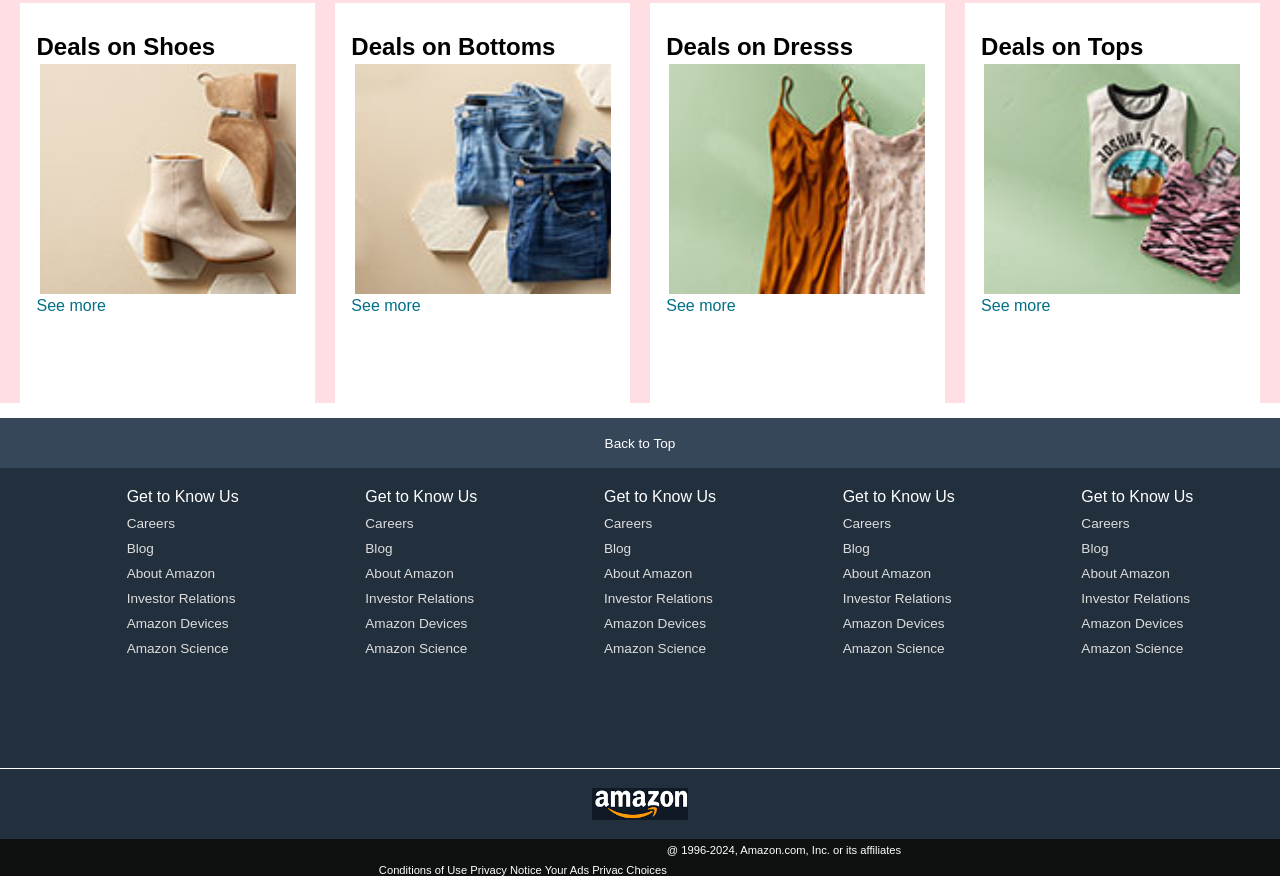
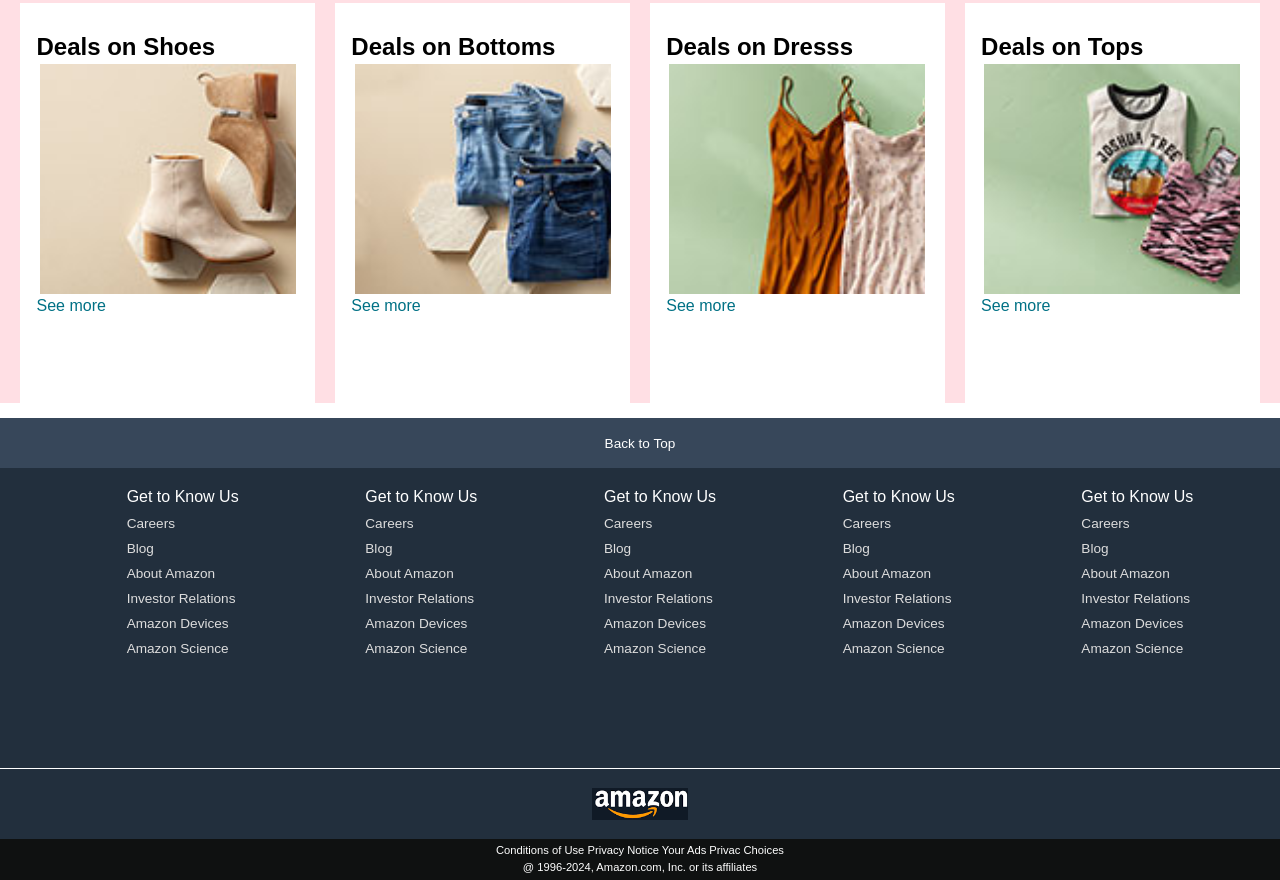
Before and after one commit to lavanyaparashar/project, a website: page index.html in a window 1280 px wide. Shown: the part 1242-2122 px from the top of the page. Drawn offline with Linux system fonts and the light colour scheme.

Commit message:
footers rearrangement

```diff
--- a/index.html
+++ b/index.html
@@ -215,6 +215,8 @@
                 <a>Privacy Notice</a>
                 <a>Your Ads Privac Choices</a>
             </div>
+        </div>
+        <div class="foot-panel5">
             <div class="copyright">
                 @ 1996-2024, Amazon.com, Inc. or its affiliates
             </div>
--- a/style.css
+++ b/style.css
@@ -16,6 +16,7 @@
 .nav-logo{
     height: 50px;
     width: 100px;
+    display: flex;
 }
 
 .logo{
@@ -238,17 +239,21 @@
 .foot-panel4{
     background-color: #0f1111;
     color: white;
-    display: flex;
+    display:flex;
     justify-content: center;
+    align-items: center;
 }
 .pages{
     font-size: 0.7rem;
     text-align: center;
-    padding-top: 25px;
+    padding-top: 5px;
+    padding-bottom: 0px;
 }
-.copyright{
+.foot-panel5{
+    background-color: #0f1111;
+    color: white;
     font-size: 0.7rem;
-    text-align: center;
+    text-align:  center;
+    padding-bottom: 7px;
     padding-top: 5px;
-
 }
```
